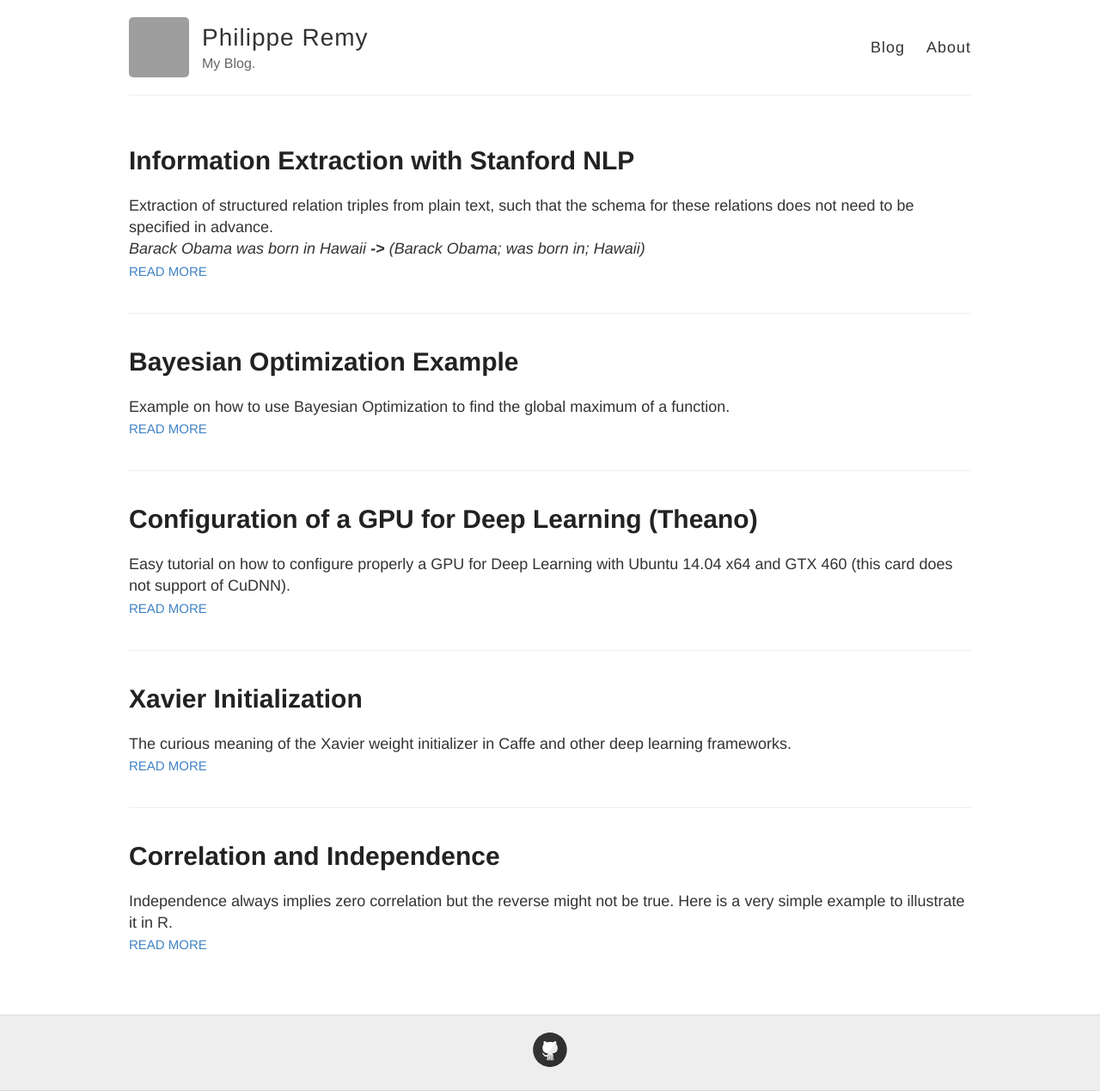
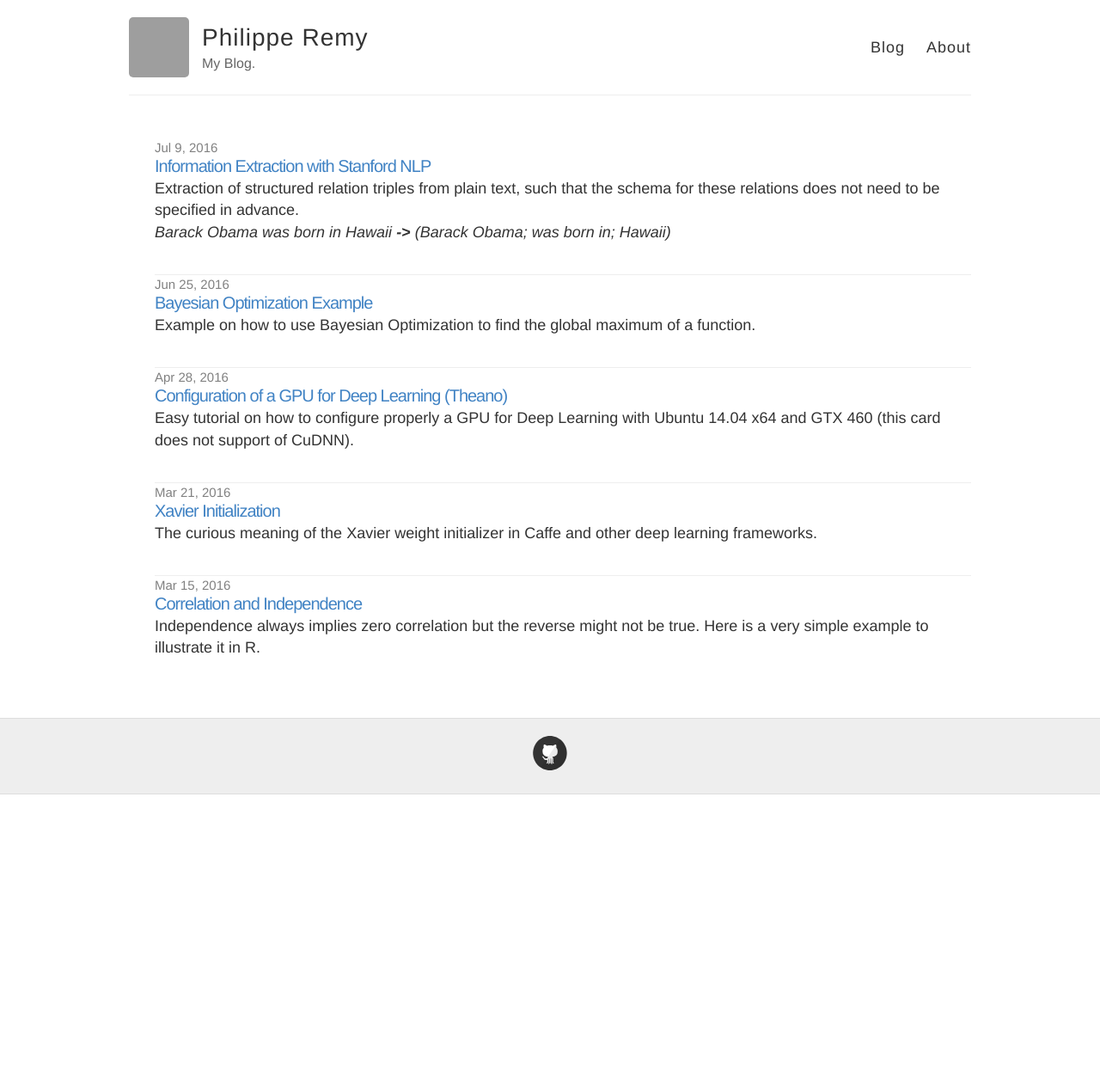
Before and after one commit to philipperemy/philipperemy.github.io, a Jekyll site: the page built from index.html, in a window 1280 px wide. Shown: the whole page at 86% size. Built offline with Jekyll 4.4.1, drawn with Linux system fonts in a browser that asks for light colours; after the commit the page ends 924 px from its top, so only the background shows below that; grey boxes are pictures that could not be loaded.

Commit message:
changing some styles

```diff
--- a/index.html
+++ b/index.html
@@ -2,17 +2,12 @@
 layout: default
 ---
 
-<div class="posts">
-  {% for post in site.posts %}
-    <article class="post">
-
-      <h1><a href="{{ site.baseurl }}{{ post.url }}">{{ post.title }}</a></h1>
-
-      <div class="entry">
-        {{ post.excerpt }}
-      </div>
-
-      <a href="{{ site.baseurl }}{{ post.url }}" class="read-more">Read More</a>
-    </article>
-  {% endfor %}
-</div>
+<ul class="posts">
+{% for post in site.posts %}
+<article class="post">
+    <span class="post-date">{{ post.date | date: "%b %-d, %Y" }}</span>
+    <a class="post-link" href="{{ post.url | prepend: site.baseurl }}">{{ post.title }}</a>
+    <br/>
+    {{ post.excerpt }}
+</article>
+{% endfor %}
--- a/style.scss
+++ b/style.scss
@@ -18,9 +18,14 @@ html {
 }
 
 body {
-	background: $white;
-  font: 18px/1.4 $helvetica;
-  color: $darkGray;
+    font-family: Helvetica, Arial, sans-serif;
+    font-size: 16px;
+    line-height: 1.5;
+    font-weight: 300;
+    background-color: #fdfdfd;
+    background: $white;
+    font: 18px/1.4 $helvetica;
+    color: $darkGray;
 }
 
 .container {
@@ -289,6 +294,25 @@ footer {
     display: block;
 }
 
+.posts .post-link
+{
+    font-size: 20px;
+    letter-spacing: -1px;
+    line-height: 1;
+}
+
+a:hover
+{
+    text-decoration: underline;
+}
+
+.posts .post-date
+{
+    display: block;
+    font-size: 15px;
+    color: #818181;
+}
+
 // Settled on moving the import of syntax highlighting to the bottom of the CSS
 // ... Otherwise it really bloats up the top of the CSS file and makes it difficult to find the start
 @import "highlights";
```
